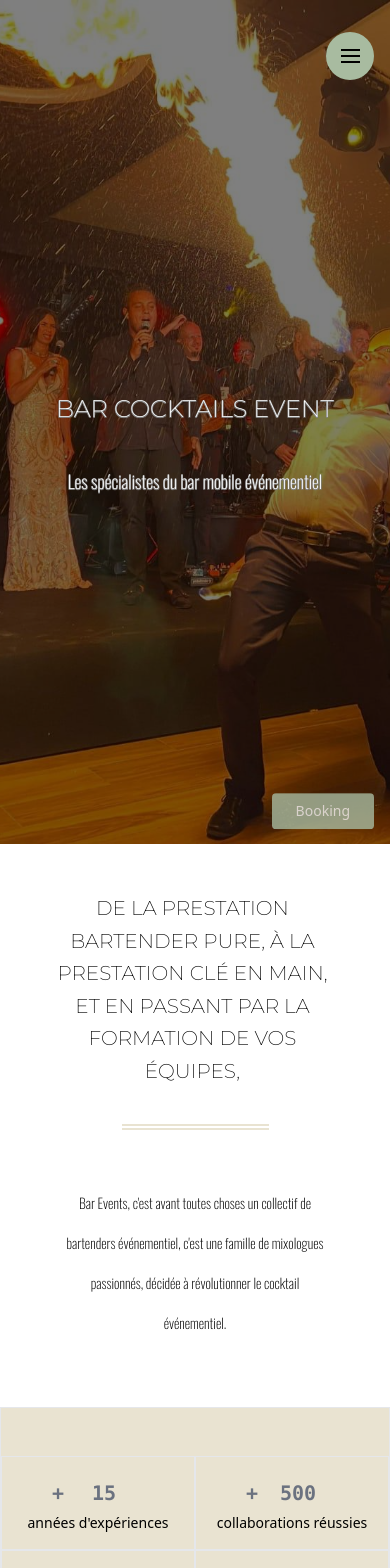
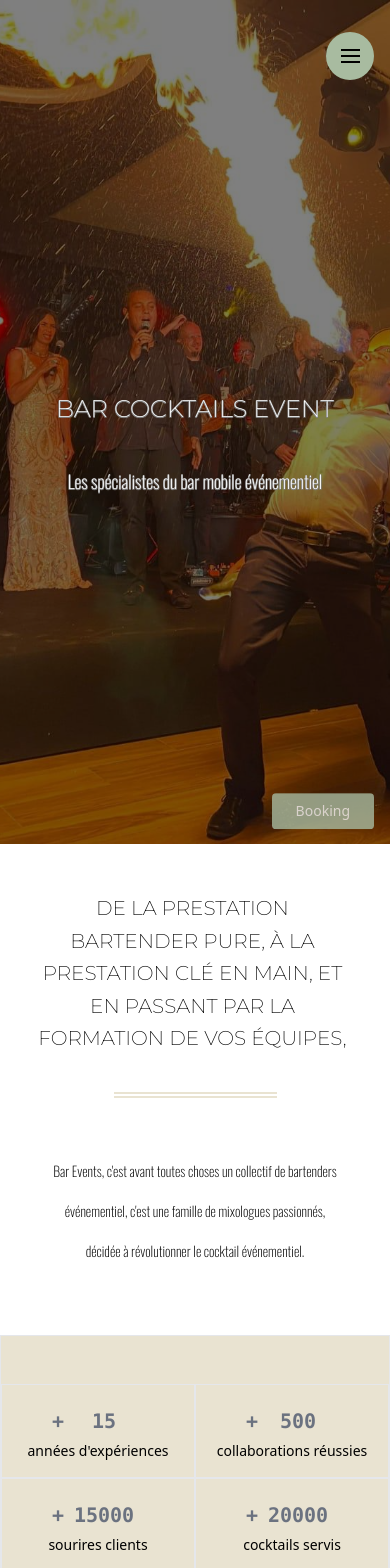
Before and after one commit to Francois-Monfret75020/bardeluxe, a Next.js app: page /info in a window 390 px wide. Shown: the top 1568 px of the page. Built offline with nearby package versions, Linux system fonts and the light colour scheme.

Commit message:
nav coreection3

```diff
--- a/app/components/nav/NavBar.jsx
+++ b/app/components/nav/NavBar.jsx
@@ -71,7 +71,7 @@ const NavBar = () => {
               </Link>
             </div>
 
-            <div className="flex mb:justify-around justify-center  items-start h-[45%] w-[80%] flex-col text-xl gap-8 relative top-[-60px]">
+            <div className="flex mb:justify-around justify-center  items-start h-[35%] w-[80%] flex-col text-xl gap-8 relative ">
 
             <motion.div {...linkAnimation} className="opacity-100">
                 <FlyOutLink
--- a/app/components/prestation/HeroPrestaText.jsx
+++ b/app/components/prestation/HeroPrestaText.jsx
@@ -8,12 +8,12 @@ const HeroPrestaText = ({ title, text, }) => {
   return (
     <div
       id="text-container"
-      className={`flex p-8 md:p-12 lg:p-16 mx-4 md:mx-8 lg:mx-16 my-4 md:my-8 lg:my-2 h-auto text-center justify-center items-center flex-col gap-y-4`}
+      className={`flex   w-full p-8 md:p-12 lg:p-16  md:mx-8 lg:mx-16 my-4 md:my-8 lg:my-2 h-auto text-center justify-center items-center flex-col gap-y-4`}
     >
       <AniamtionText
         text={title}
         el="h1"
-        className="title"
+        className="title "
         once={true}
       />
       <div className="flex flex-col w-full items-center justify-center lg:w-[50vw] h-12 gap-y-0.5">
```
